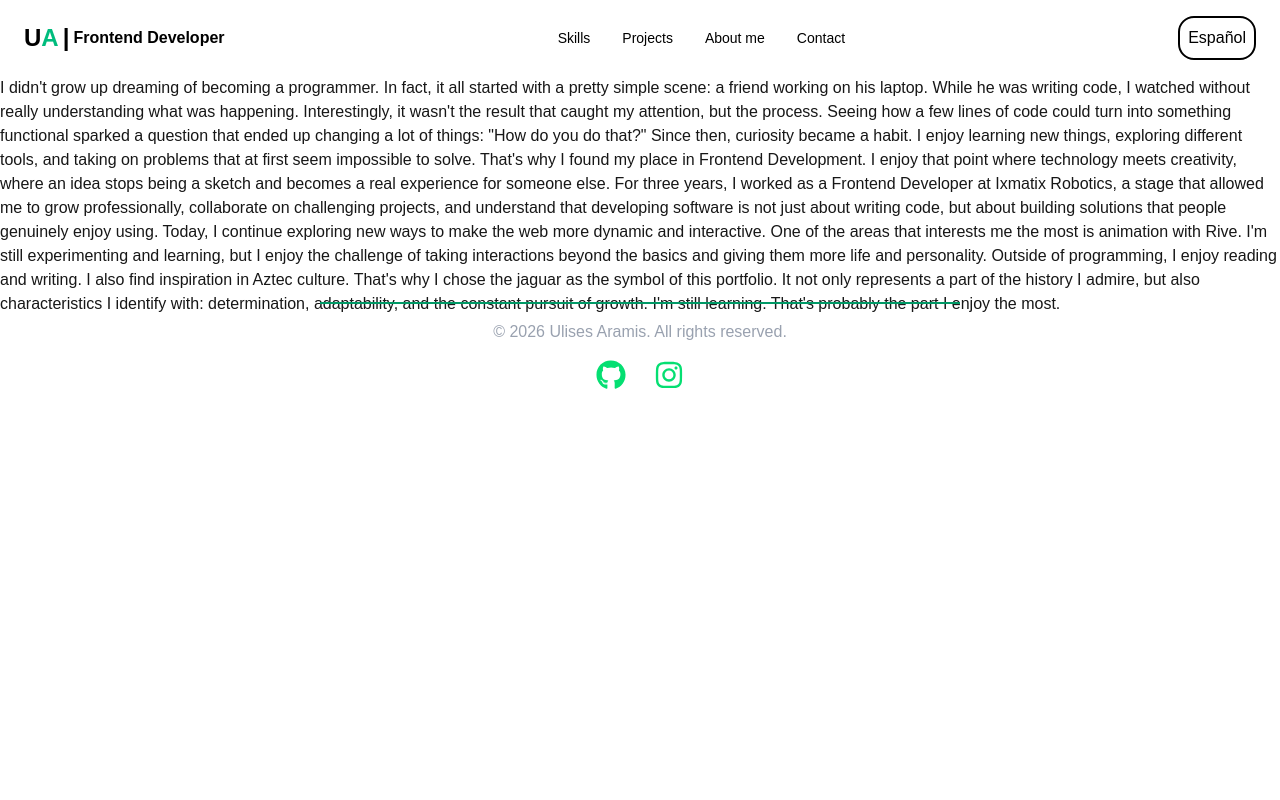
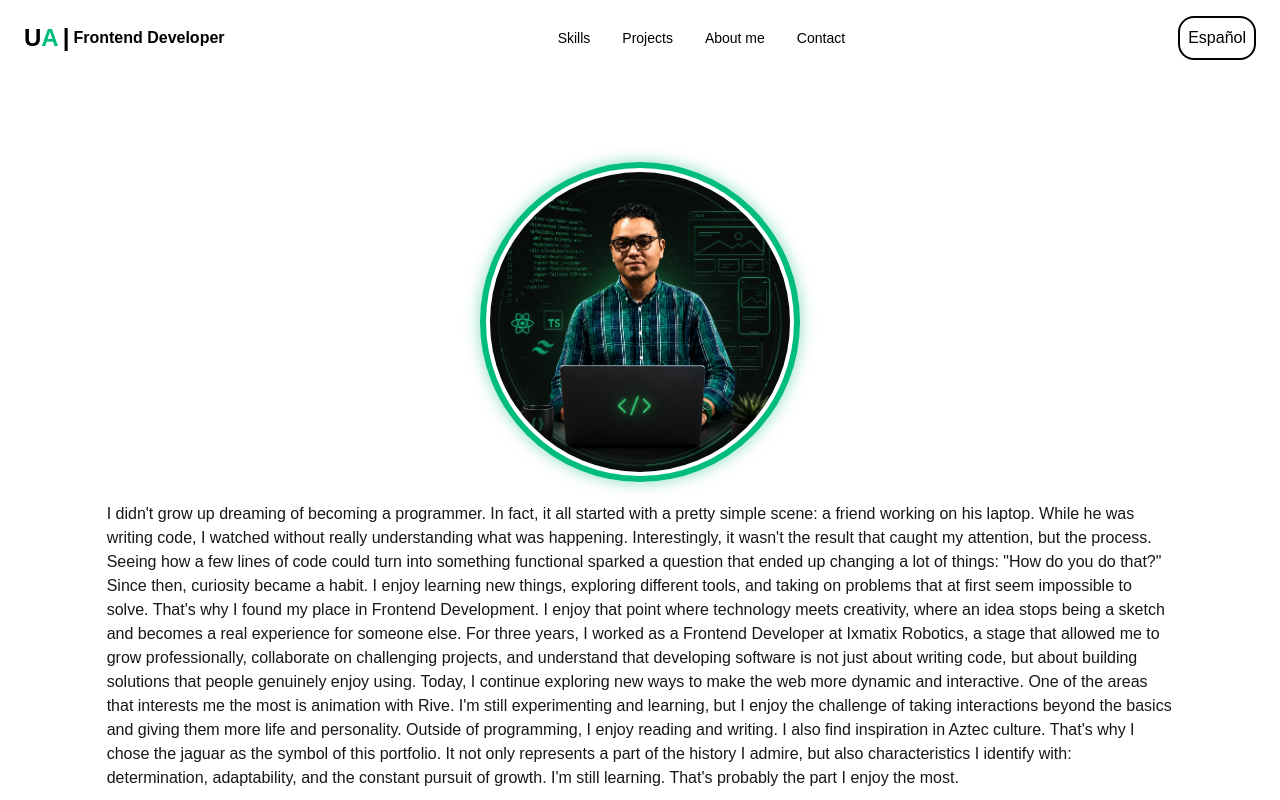
Before and after one commit to UlisesAramis/ua-frontend, a Next.js app: page /en/about-me in a window 1280 px wide. Shown: the top 800 px of the page. Built offline with nearby package versions, Linux system fonts and the light colour scheme.

Commit message:
Feat: add perfil image

```diff
--- a/src/Components/AboutMe/AboutMe.tsx
+++ b/src/Components/AboutMe/AboutMe.tsx
@@ -1,5 +1,8 @@
 import React from "react";
 import { DiCssTricks } from "react-icons/di";
+
+import UlisesAramis from "@/Images/Aramis.webp";
+import Image from "next/image";
 
 type props = {
   dict: any;
@@ -7,9 +10,15 @@ type props = {
 
 const AboutMe = ({ dict }: props) => {
   return (
-    <section className="flex justify-center items-center">
-      <div>
-        <p> {dict.aboutme.description}</p>
+    <section className="flex justify-center items-center w-full h-screen">
+      <div className="w-5/6 mx-auto flex flex-col items-center gap-y-5">
+        <Image
+          src={UlisesAramis}
+          priority
+          alt="Hero Image"
+          className="rounded-full border-6 border-emerald-500 p-1 lg:w-80 lg:h-80 object-cover object-top shadow-[0_0_15px_rgba(16,185,129,0.5)]"
+        />
+        <p className="text-left"> {dict.aboutme.description}</p>
       </div>
     </section>
   );
```
